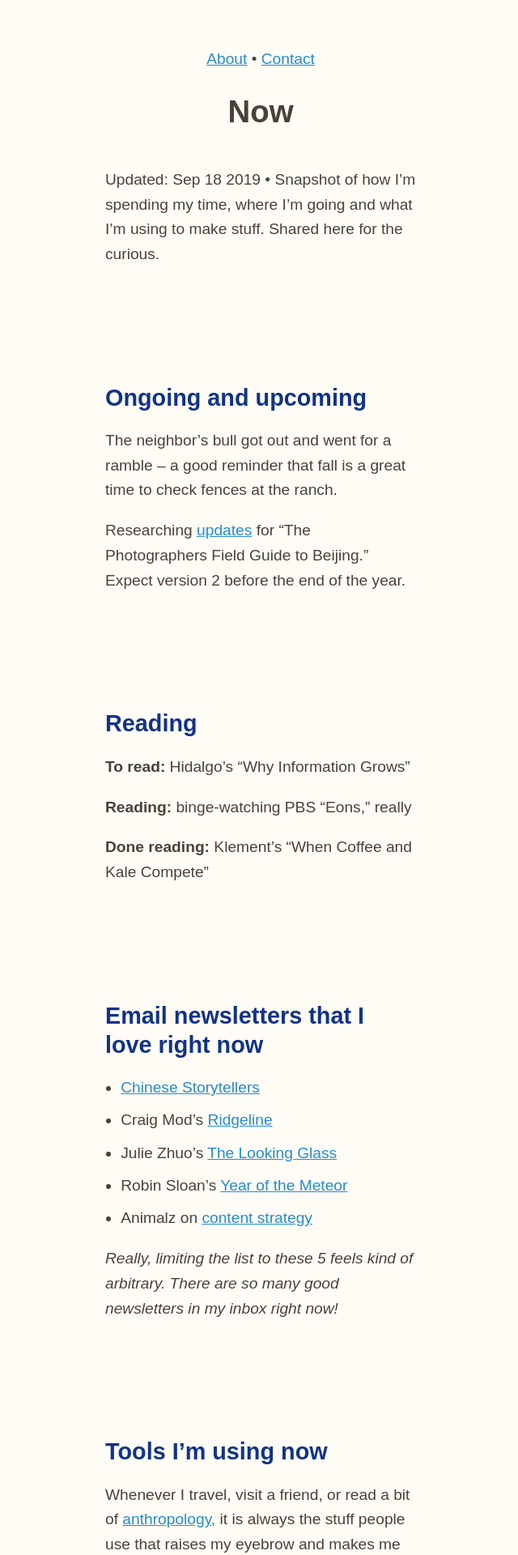
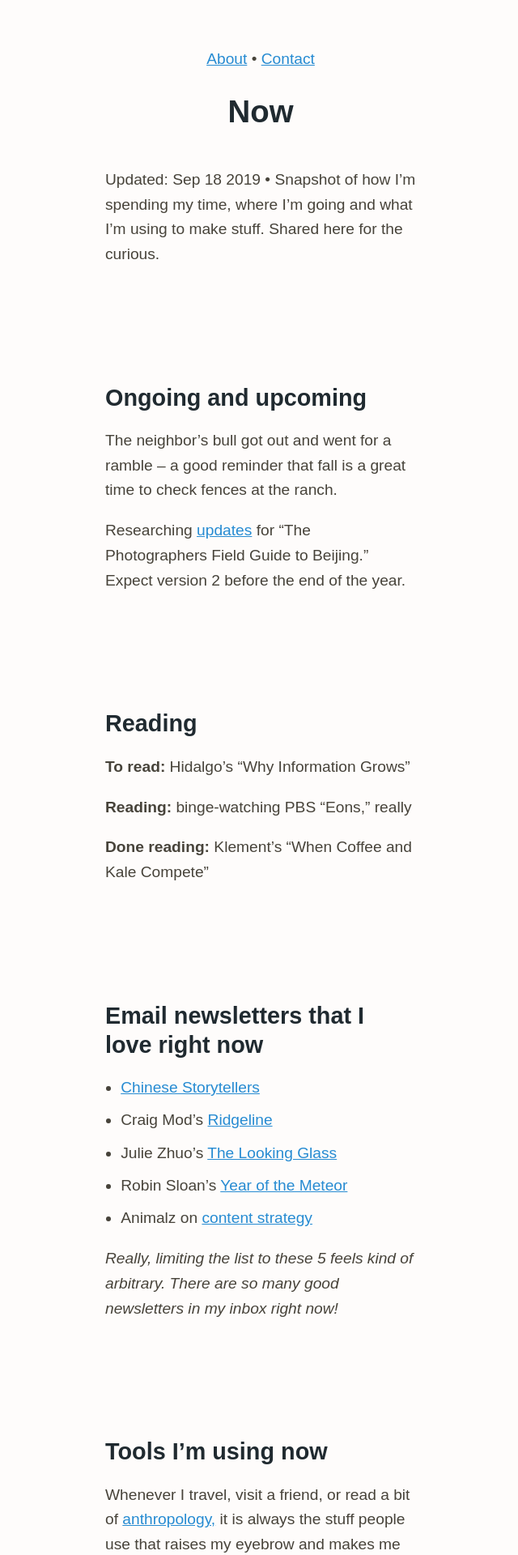
Before and after one commit to zachmccabe/zachmccabe.github.io, a Jekyll site: the page built from now.md, in a window 1280 px wide. Shown: the top 1920 px of the page at 81% size, without its empty margins (318-958 px from the left). Built offline with Jekyll 4.4.1, drawn with Linux system fonts in a browser that asks for light colours.

Commit message:
Update kaoliang3_article.css

```diff
--- a/assets/css/kaoliang3_article.css
+++ b/assets/css/kaoliang3_article.css
@@ -3,7 +3,8 @@ html, body {
 }
 
 body {
-  background-color: #fefcf5;
+  background-color: #fefcfb;
+  /* background-color: #fefcf5; prev color */
   color: #47433a;
   font: normal normal 1.3em/1.5 sans-serif;
 }
@@ -89,19 +90,24 @@ padding: 0;
 /* FORMS, IMAGES, LISTS AND TABLES BELOW */
 
 figure {
- margin: 5em auto;
+  margin: 5em auto;
 }
 
 figure + h2, h3, h4 {
   margin-top: 5em;
 }
 
+figure img {
+  margin: 0;
+  padding: 0;
+}
+
 figcaption {
-  color: #000022;
+  color: #0f1320;
   font-size: smaller;
-  margin: 0 auto;
-  padding: 0 0.5em;
-  text-align: center;
+  margin: 0;
+  padding: 1em 0 1em;
+  text-align: left;
 }
 
 img {
@@ -115,7 +121,6 @@ img[src$=".gif"] {
   height: auto;
   width: 100%;
   max-width: 300px;
-/*  margin: 5em auto; */
 }
 
 ol, ul {
@@ -149,6 +154,7 @@ th, td {
 /* TYPOGRAPHY */
 
 h1, h2, h3, h4 {
+  color: #202a30;
   line-height: 1.25;
   overflow-wrap: break-word;
 }
@@ -162,10 +168,6 @@ h2, h3, h4 {
   text-align: left;
 }
 
-h2 {
-color: #113388;
-}
-
 h2 + h3 {
   margin-top: 0;
 }
@@ -174,13 +176,6 @@ h3 + h4 {
   margin-top: 0;
 }
 
-h3 {
-  color: #000022;
-}
-
-h4 {
-  color: #3000a8;
-}
 
 .chunky {
   color: #3000a8;
```
